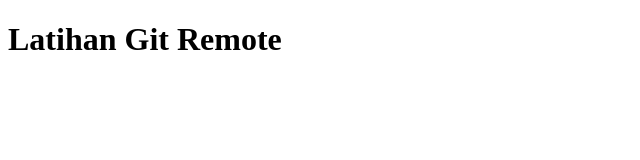
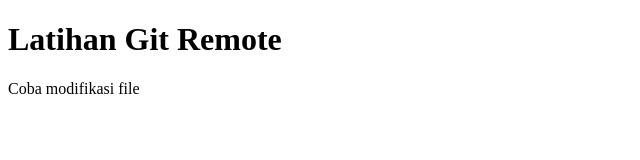
Before and after one commit to alhaitam-vcs/try-remote, a plain HTML site: page index.html in a window 1280 px wide. Shown: the whole page, without its empty margins (0-640 px from the left). Drawn offline with Linux system fonts and the light colour scheme.

Commit message:
mengubah isi file

```diff
--- a/index.html
+++ b/index.html
@@ -7,5 +7,7 @@
   </head>
   <body>
     <h1>Latihan Git Remote</h1>
+
+    <p>Coba modifikasi file</p>
   </body>
 </html>
```
